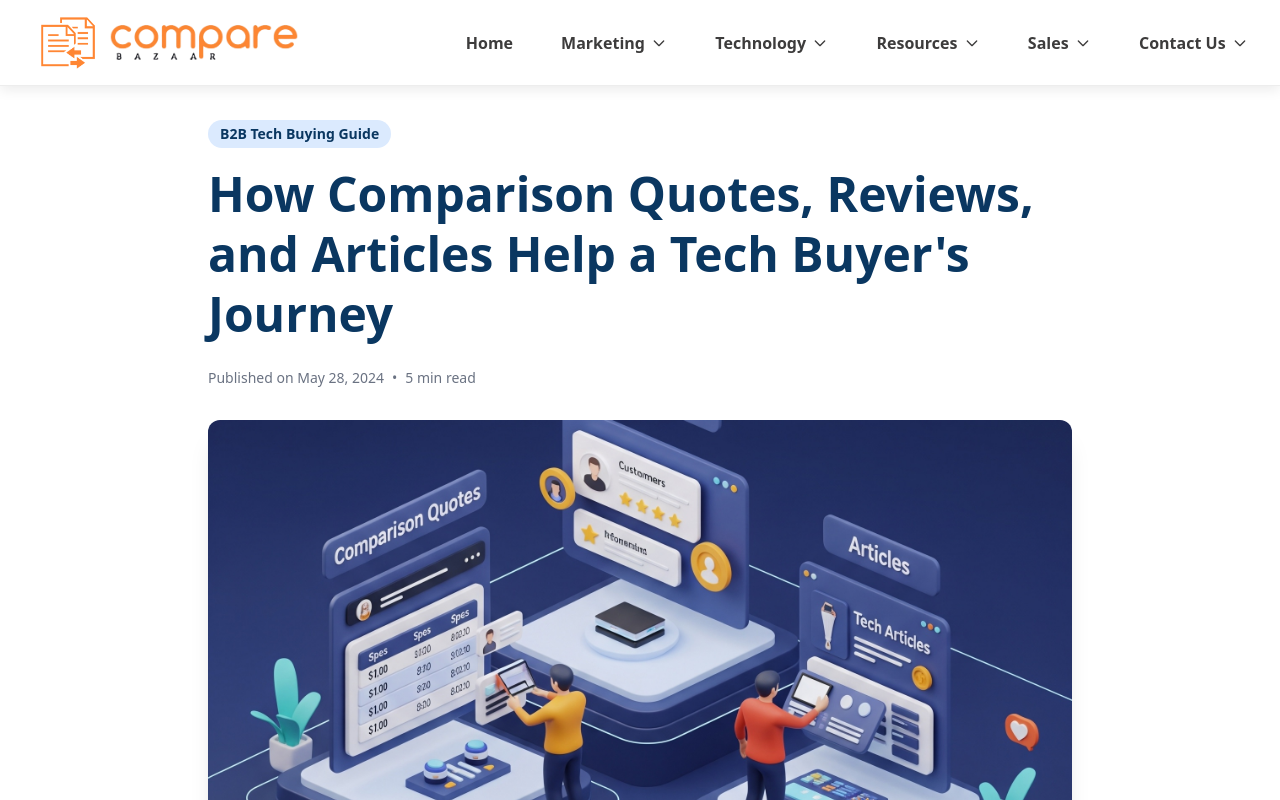
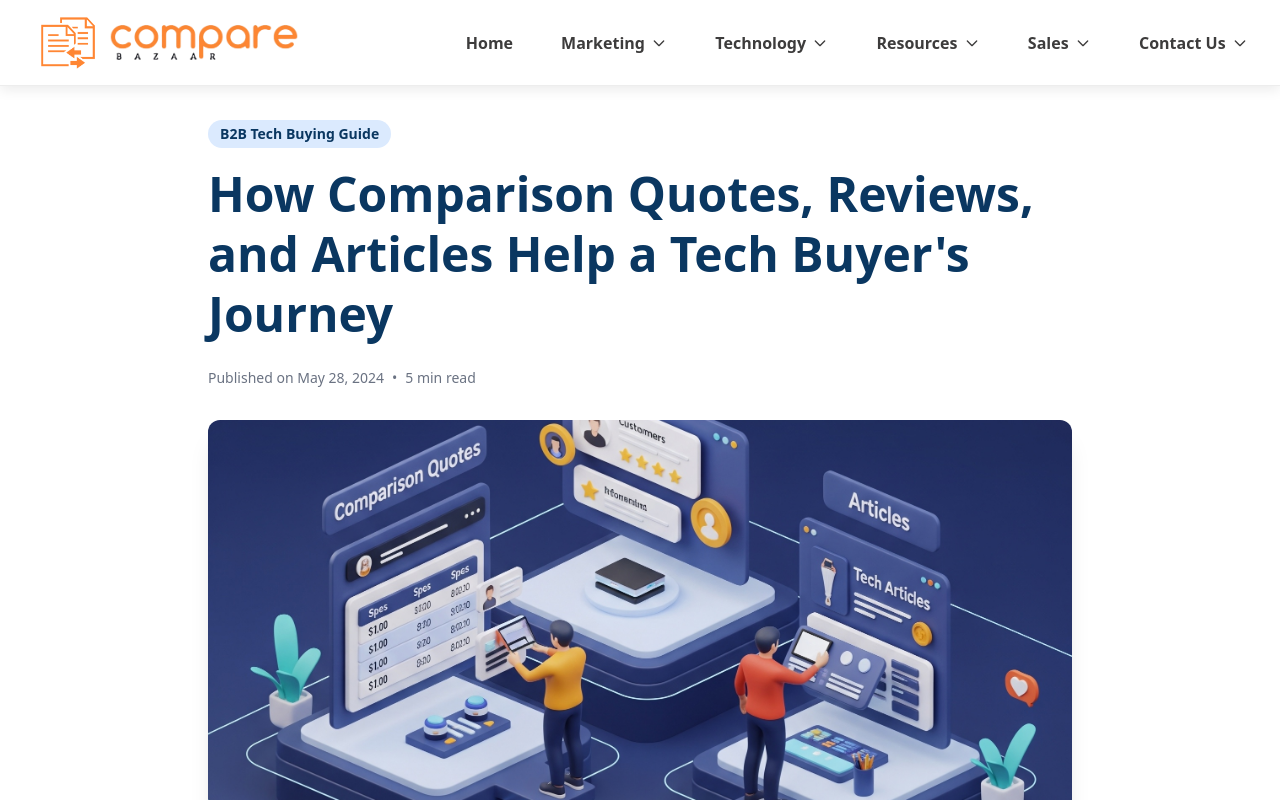
Before and after one commit to md-Gafrujama/Blogs, a React (Vite) app: page /buyers-content-help in a window 1280 px wide. Shown: the top 800 px of the page. Built offline with nearby package versions, Linux system fonts and the light colour scheme; the HTML template or start-up script is replaced by a standard one.

Commit message:
commit changes

```diff
--- a/src/components/Blog1.jsx
+++ b/src/components/Blog1.jsx
@@ -132,7 +132,7 @@ const Blog1 = () => {
           <img
             src="/images/blog1.jpg"
             alt="Tech buyer's journey"
-            className="mx-auto rounded-xl shadow-xl mb-8 w-full max-w-4xl aspect-[16/9] object-cover hover:scale-[1.01] transition-all duration-500 ease-out hover:shadow-2xl"
+            className="mx-auto rounded-xl shadow-xl mb-8 w-full max-w-4xl aspect-[13/6] object-cover hover:scale-[1.01] transition-all duration-500 ease-out hover:shadow-2xl"
           />
 
           <div className="bg-blue-50 border-l-4 border-[#0A3761] p-4 mb-8 rounded-r-lg">
```
